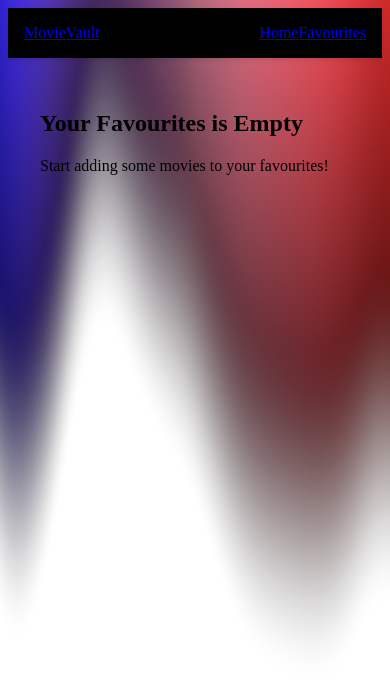
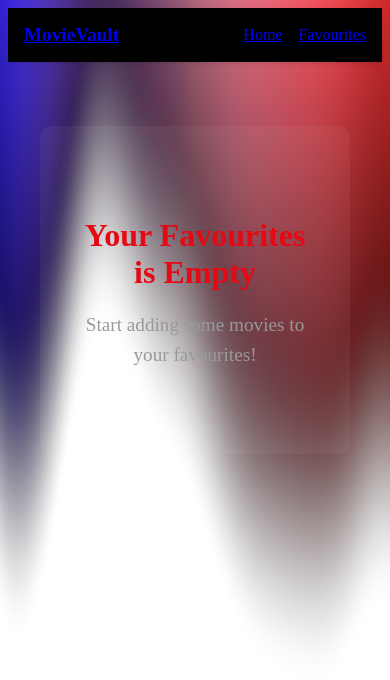
Before and after one commit to imakshat27/movie-vault, a React (Vite) app: page /favourites in a window 390 px wide. Shown: the top 680 px of the page. Built offline with nearby package versions, Linux system fonts and the light colour scheme; the HTML template or start-up script is replaced by a standard one.

Commit message:
fix: correct class names for consistency in MovieCard and Favourites components

```diff
--- a/src/components/MovieCard.jsx
+++ b/src/components/MovieCard.jsx
@@ -16,7 +16,7 @@ export function MovieCard({movie}) {
                     </button>
                 </div>
             </div>
-            <div className = "movie-details">
+            <div className = "movie-info">
                 <h3>{movie.title}</h3>
                 <p>{movie.release_date}</p>
             </div>
--- a/src/css/Favourites.css
+++ b/src/css/Favourites.css
@@ -1,10 +1,10 @@
-.favorites {
+.favourites {
   padding: 2rem;
   width: 100%;
   box-sizing: border-box;
 }
 
-.favorites h2 {
+.favourites h2 {
   margin-bottom: 2rem;
   text-align: center;
   font-size: 2.5rem;
@@ -12,7 +12,7 @@
   text-shadow: 2px 2px 4px rgba(0, 0, 0, 0.3);
 }
 
-.favorites-empty {
+.favourites-empty {
   text-align: center;
   padding: 4rem 2rem;
   background-color: rgba(255, 255, 255, 0.05);
@@ -21,20 +21,20 @@
   max-width: 600px;
 }
 
-.favorites-empty h2 {
+.favourites-empty h2 {
   margin-bottom: 1rem;
   font-size: 2rem;
   color: #e50914;
 }
 
-.favorites-empty p {
+.favourites-empty p {
   color: #999;
   font-size: 1.2rem;
   line-height: 1.6;
 }
 
 
-/* Animation for new favorites being added */
+/* Animation for new favourites being added */
 @keyframes fadeIn {
   from {
     opacity: 0;
--- a/src/css/MovieCard.css
+++ b/src/css/MovieCard.css
@@ -48,7 +48,7 @@
   opacity: 1;
 }
 
-.favorite-btn {
+.favourite-btn {
   position: absolute;
   top: 1rem;
   right: 1rem;
@@ -65,11 +65,11 @@
   transition: background-color 0.2s;
 }
 
-.favorite-btn:hover {
+.favourite-btn:hover {
   background-color: rgba(0, 0, 0, 0.8);
 }
 
-.favorite-btn.active {
+.favourite-btn.active {
   color: #ff4757;
 }
 
@@ -116,7 +116,7 @@
     padding: 0.75rem;
   }
 
-  .favorite-btn {
+  .favourite-btn {
     width: 32px;
     height: 32px;
     font-size: 1.2rem;
--- a/src/css/NavBar.css
+++ b/src/css/NavBar.css
@@ -7,12 +7,12 @@
   box-shadow: 0 2px 4px rgba(0, 0, 0, 0.1);
 }
 
-.navbar-brand {
+.nav-brand {
   font-size: 1.5rem;
   font-weight: bold;
 }
 
-.navbar-links {
+.nav-links {
   display: flex;
   gap: 2rem;
 }
@@ -33,11 +33,11 @@
     padding: 1rem;
   }
 
-  .navbar-brand {
+  .nav-brand {
     font-size: 1.2rem;
   }
 
-  .navbar-links {
+  .nav-links {
     gap: 1rem;
   }
 
```
